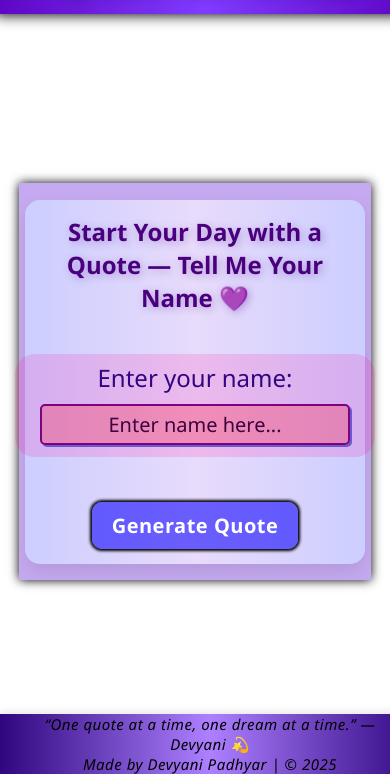
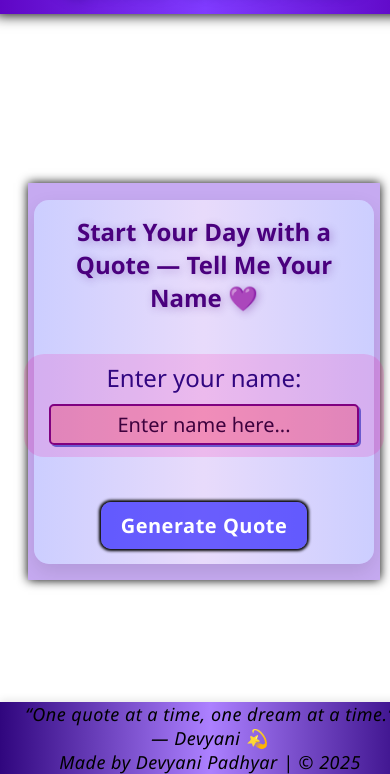
Before and after one commit to Devyani-Padhyar/Generate-Quotes, a plain HTML site: page index.html in a window 390 px wide. Shown: the part 70-844 px from the top of the page. Drawn offline with Linux system fonts and the light colour scheme.

Commit message:
Update quote.css

```diff
--- a/quote.css
+++ b/quote.css
@@ -10,6 +10,7 @@
 
 body {
     scroll-behavior: smooth;
+    width:100%
 }
 
 header {
@@ -64,13 +65,13 @@ section {
     box-shadow: 0 8px 20px rgba(0, 0, 0, 0.1);
     position: relative;
 }
-/* main{
+main{
     display:flex;
     width:100%;
-    height:100%;
+    /* height:100%;
     justify-content: center;
-    align-items: center;
-} */
+    align-items: center; */
+}
 .mainbox h2 {
     font-size: 24px;
     width: 100%;
@@ -275,10 +276,15 @@ footer p {
         top: 8.3rem;
     }
     section {
+        margin-right:10px;
         flex-direction: column;
         width: 80vw;
         padding: 30px 20px;
         height: 40vh;
         margin-top: 20vh;
     }
+    footer{
+        font-size:18px;
+        height:5%
+    }
 }
```
